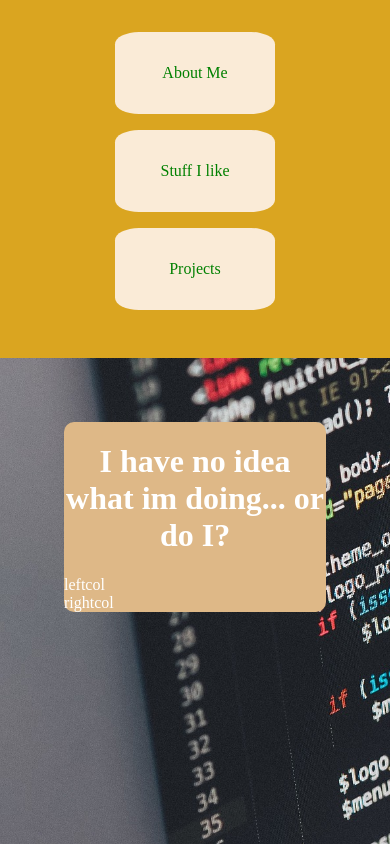
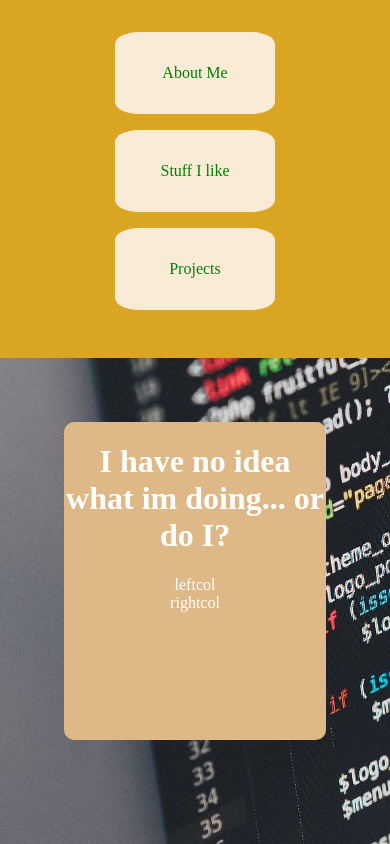
Before and after one commit to MariusJahn/Portfolio, a Next.js app in the folder webpresentation/: page / in a window 390 px wide. Built offline with nearby package versions, Linux system fonts and the light colour scheme.

Commit message:
edit design

```diff
--- a/webpresentation/app/global.css
+++ b/webpresentation/app/global.css
@@ -34,6 +34,8 @@ html, body {
     background-size: cover;
     background-repeat: no-repeat;
     height: 100%;
+    display: flex;
+    flex-direction: column;
 }
 
 h1 {
@@ -93,4 +95,11 @@ h1 {
         margin: 4rem;
         border-radius: 10px;
     }
+
+    .content {
+        display: flex;
+        flex-direction: column;
+        align-items: center;
+        justify-content: space-around;
+    }
 }
```
